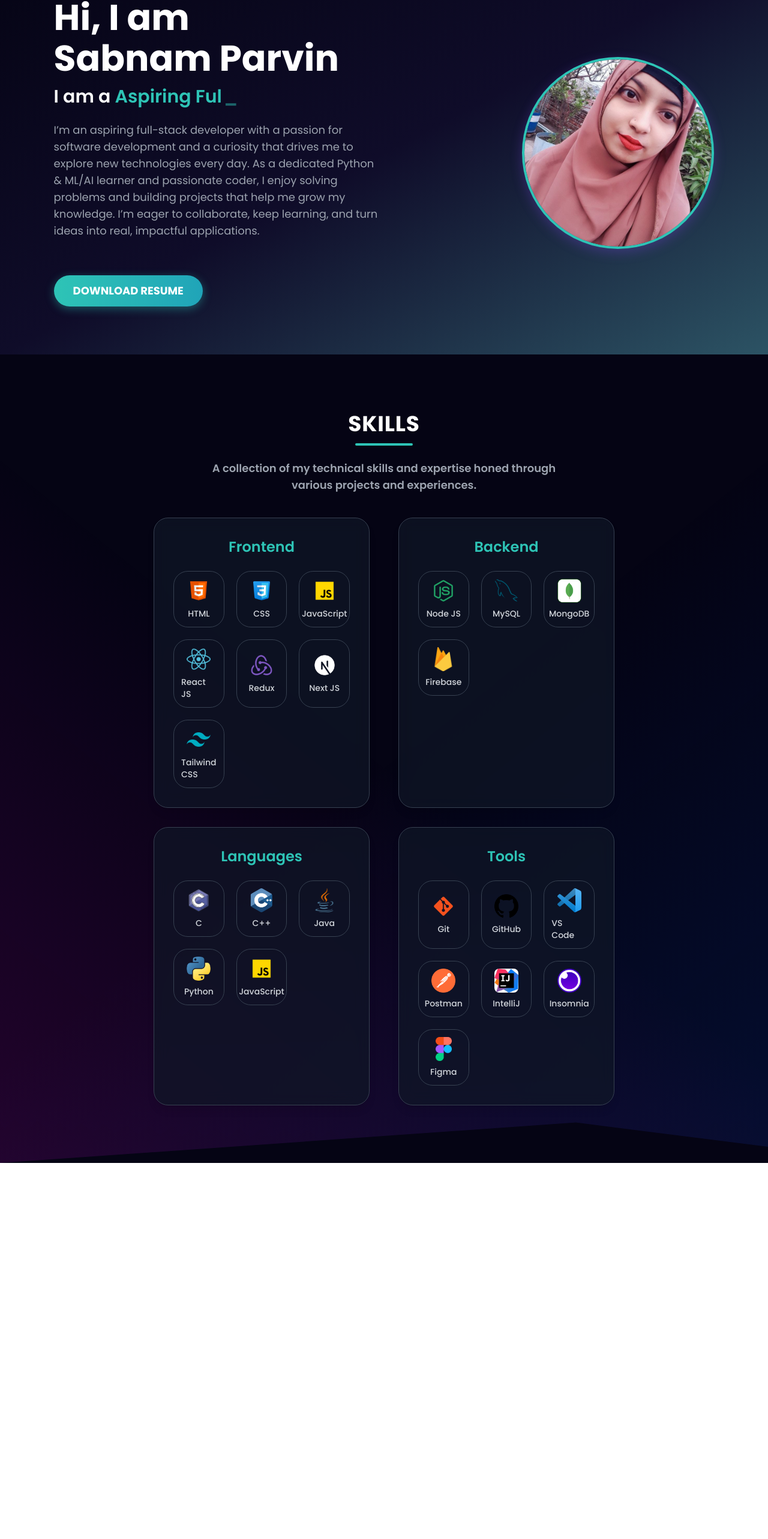
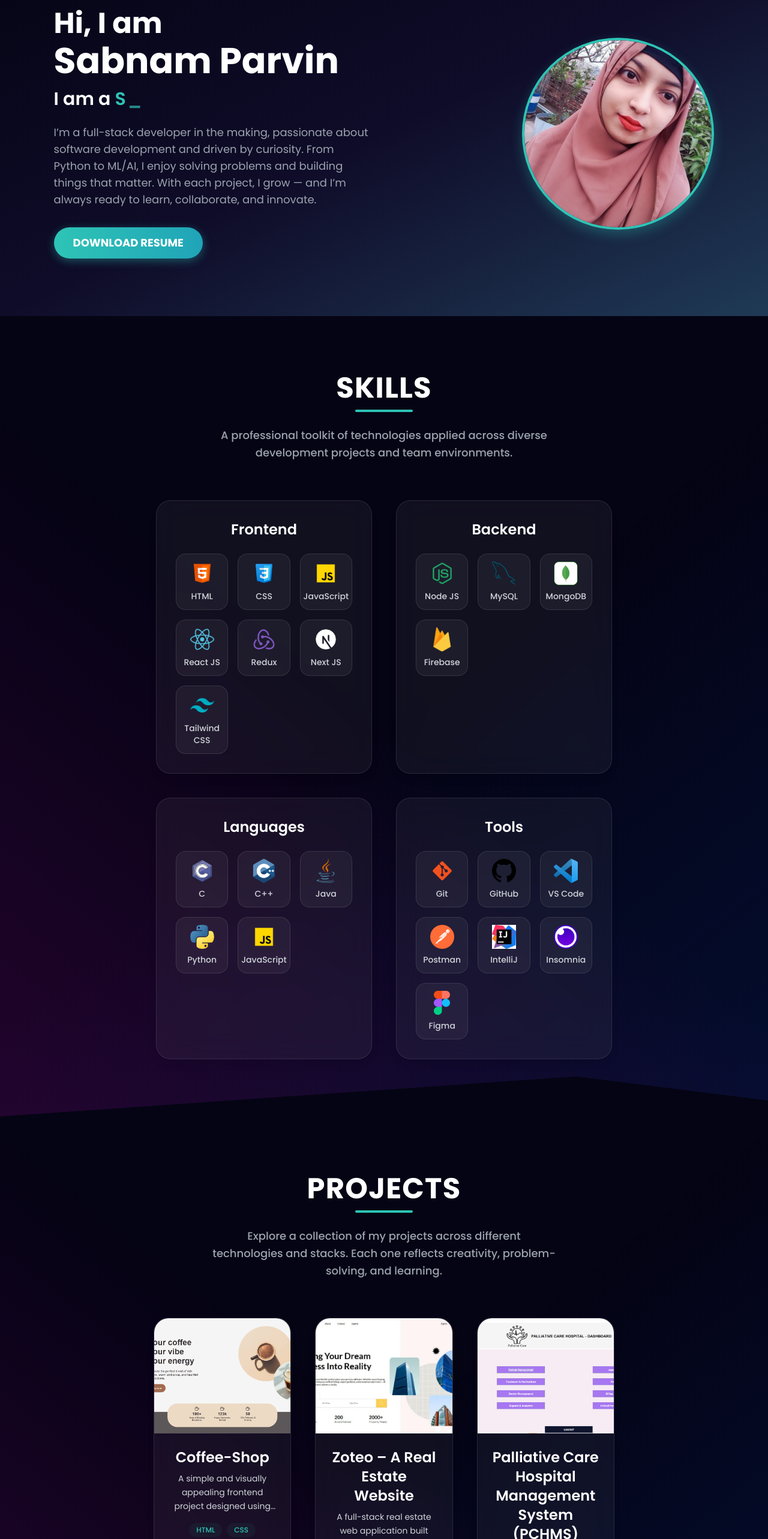
Before and after one commit to sabnamparvinbristy/portfolio, a React (Vite) app: page / in a window 1280 px wide. Shown: the part 161-2727 px from the top of the page at 60% size. Before the commit the page ends 2100 px from the top, so only its background shows below. Built offline with nearby package versions, Linux system fonts and the light colour scheme.

Commit message:
education section

```diff
--- a/src/components/About/About.jsx
+++ b/src/components/About/About.jsx
@@ -7,25 +7,21 @@ const About = () => {
   return (
     <section
       id="about"
-      className="py-20 px-[7vw] bg-gradient-to-br from-[#050414] via-[#0f0c29] to-[#2c5364] text-white"
+      className="py-24 px-[7vw] bg-gradient-to-br from-[#050414] via-[#0f0c29] to-[#1f3a56] text-white"
     >
-      <div className="flex flex-col-reverse md:flex-row justify-between items-center">
-        {/* Left side */}
-        <div className="md:w-1/2 text-center md:text-left mt-8 md:mt-0">
-          {/* Greeting */}
-          <h1 className="text-3xl sm:text-5xl md:text-6xl font-bold text-white mb-2 leading-tight">
+      <div className="flex flex-col-reverse md:flex-row items-center justify-between gap-12">
+        {/* Left Text Section */}
+        <div className="md:w-1/2 text-center md:text-left">
+          <h1 className="text-3xl sm:text-5xl font-bold mb-2 leading-tight">
             Hi, I am
           </h1>
-
-          {/* Name */}
-          <h2 className="text-4xl sm:text-5xl md:text-6xl font-bold text-white mb-4 leading-tight">
+          <h2 className="text-4xl sm:text-5xl md:text-6xl font-bold mb-4 text-white leading-tight">
             Sabnam Parvin
           </h2>
 
-          {/* Typing Effect */}
-          <h3 className="text-xl sm:text-2xl md:text-3xl font-semibold mb-4 text-[#2EC4B6] leading-tight">
+          <h3 className="text-xl sm:text-2xl md:text-3xl font-semibold mb-6 text-[#2EC4B6] leading-tight">
             <span className="text-white">I am a </span>
-            <span className="text-[#2EC4B6]">
+            <span>
               <Typewriter
                 words={[
                   "Aspiring Full-Stack Developer",
@@ -34,7 +30,7 @@ const About = () => {
                   "Passionate Coder",
                   "Tech Explorer",
                 ]}
-                loop={true}
+                loop
                 cursor
                 cursorStyle="_"
                 typeSpeed={100}
@@ -43,22 +39,19 @@ const About = () => {
               />
             </span>
           </h3>
-          {/* about me paragraph */}
-          <p className="text-base sm:text-lg md:text-lg text-gray-400 mb-10 mt-6 leading-relaxed">
-            I’m an aspiring full-stack developer with a passion for software
-            development and a curiosity that drives me to explore new
-            technologies every day. As a dedicated Python & ML/AI learner and
-            passionate coder, I enjoy solving problems and building projects
-            that help me grow my knowledge. I’m eager to collaborate, keep
-            learning, and turn ideas into real, impactful applications.
+
+          <p className="text-base sm:text-lg text-gray-400 leading-relaxed mb-8">
+            I’m a full-stack developer in the making, passionate about software
+            development and driven by curiosity. From Python to ML/AI, I enjoy
+            solving problems and building things that matter. With each project,
+            I grow — and I’m always ready to learn, collaborate, and innovate.
           </p>
-          {/* resume button */}
+
           <a
             href="https://drive.google.com/drive/u/3/folders/1OGgWgypJ56lMrbiBiQzyCr7MNhDRqWww"
             target="_blank"
             rel="noopener noreferrer"
-            className="inline-block text-white py-3 px-8 rounded-full mt-5 text-lg font-bold transition-all
-             duration-300 hover:scale-105"
+            className="inline-block py-3 px-8 rounded-full text-white font-bold text-lg transition-transform duration-300 hover:scale-105"
             style={{
               background: "linear-gradient(90deg, #2EC4B6, #20A4B8)",
               boxShadow: "0 4px 15px rgba(46, 196, 182, 0.4)",
@@ -68,25 +61,25 @@ const About = () => {
           </a>
         </div>
 
-        {/* right side */}
+        {/* Right Image Section */}
         <div className="md:w-1/2 flex justify-center md:justify-end">
           <Tilt
-            className="w-48 h-48 sm:w-64 sm:h-64 md:w-80 md:h-80 rounded-full border-4"
+            className="w-48 h-48 sm:w-64 sm:h-64 md:w-80 md:h-80 rounded-full"
             tiltMaxAngleX={10}
             tiltMaxAngleY={10}
-            perspective={900}
+            perspective={1000}
             scale={1.02}
-            transitionSpeed={700}
+            transitionSpeed={800}
             gyroscope={true}
             style={{
-              borderColor: "#2EC4B6",
-              boxShadow: "0 6px 20px rgba(130, 69, 236, 0.3)",
+              border: "4px solid #2EC4B6",
+              boxShadow: "0 8px 20px rgba(46, 196, 182, 0.3)",
             }}
           >
             <img
               src={profileImage}
               alt="Sabnam Parvin"
-              className="w-full h-full rounded-full object-cover"
+              className="w-full h-full object-cover rounded-full"
             />
           </Tilt>
         </div>
--- a/src/components/Education/Education.jsx
+++ b/src/components/Education/Education.jsx
@@ -1,10 +1,83 @@
-import React from 'react'
+import React from "react";
+import { education } from "../../constants";
 
-const Education= () => {
+const Education = () => {
   return (
-    <div>
+    <section
+      id="education"
+      className="py-24 px-[12vw] md:px-[7vw] lg:px-[16vw] font-sans bg-gradient-to-br from-[#050414] via-[#0f0c29] to-[#1f3a56] clip-path-custom-3 text-white"
+    >
+      {/* Section Title */}
+      <div className="text-center mb-20">
+        <h2 className="text-4xl md:text-5xl font-bold text-white tracking-wide">
+          EDUCATION
+        </h2>
+        <div className="w-24 h-1 bg-[#2EC4B6] mx-auto mt-4 rounded-full"></div>
+        <p className="text-gray-400 mt-6 text-lg font-medium max-w-2xl mx-auto leading-relaxed">
+          My academic path has helped me grow and learn. Below is a look at my education.
+        </p>
+      </div>
 
-    </div>
-  )
-}
-export default  Education
+      {/* Timeline */}
+      <div className="relative">
+        {/* Thinner Central Line */}
+        <div className="absolute sm:left-1/2 left-6 sm:translate-x-[-50%] -translate-x-1/2 w-[6px]
+        h-full bg-gradient-to-b from-[#2EC4B6]/40 to-white/10 rounded-full shadow-[0_0_12px_2px_rgba(46,196,182,0.12)] z-0"></div>
+
+        {education.map((edu, index) => {
+          const isLeft = index % 2 === 0;
+
+          return (
+            <div
+              key={edu.id}
+              className={`relative flex flex-col sm:flex-row items-center justify-${isLeft ? "start" : "end"} mb-20`}
+            >
+              {/* Timeline Dot */}
+              <div className="absolute sm:left-1/2 left-6 sm:translate-x-[-50%] translate-x-[-50%] bg-[#2EC4B6] border-[6px] border-white w-14 h-14 rounded-full z-10 shadow-lg flex justify-center items-center">
+                <img
+                  src={edu.img}
+                  alt={edu.school}
+                  className="w-full h-full object-cover rounded-full"
+                />
+              </div>
+
+              {/* Card */}
+              <div
+                className={`
+                  mt-10 sm:mt-0 w-full sm:max-w-md p-6 sm:p-8 rounded-3xl bg-white/5 backdrop-blur-xl border border-white/10
+                  shadow-[0_0_24px_3px_rgba(46,196,182,0.2)] hover:shadow-[#2EC4B6]/40 transition-all duration-300 ease-in-out
+                  ${isLeft ? "sm:ml-24 text-left" : "sm:ml-auto sm:mr-24 text-left"}
+                `}
+              >
+                <div className="flex items-center gap-6 mb-4">
+                  {/* School Logo */}
+                  <div className="w-20 h-16 rounded-lg overflow-hidden bg-white shadow-md">
+                    <img
+                      src={edu.img}
+                      alt={edu.school}
+                      className="w-full h-full object-cover"
+                    />
+                  </div>
+
+                  {/* Degree Info */}
+                  <div>
+                    <h3 className="text-xl font-semibold text-white mb-1">{edu.degree}</h3>
+                    <h4 className="text-sm text-gray-300">{edu.school}</h4>
+                    <p className="text-xs text-gray-500 mt-1">{edu.date}</p>
+                  </div>
+                </div>
+
+                {/* Description only, grade removed */}
+                <p className="text-sm text-gray-300 leading-relaxed">
+                  {edu.desc}
+                </p>
+              </div>
+            </div>
+          );
+        })}
+      </div>
+    </section>
+  );
+};
+
+export default Education;
--- a/src/components/Navbar/Navbar.jsx
+++ b/src/components/Navbar/Navbar.jsx
@@ -10,7 +10,7 @@ const Navbar = () => {
   const menuItems = [
     { id: "about", label: "About" },
     { id: "skills", label: "Skills" },
-    { id: "work", label: "Work" },
+    { id: "work", label: "Projects" },
     { id: "education", label: "Education" },
   ];
 
--- a/src/components/Skills/Skill.jsx
+++ b/src/components/Skills/Skill.jsx
@@ -8,22 +8,23 @@ const Skill = () => {
       id="skills"
       className="py-24 px-[12vw] md:px-[7vw] lg:px-[20vw] font-sans bg-skills-gradient clip-path-custom"
     >
-      {/* Section Title */}
-      <div className="text-center mb-10">
-        <h2 className="text-4xl font-bold text-white tracking-wide">SKILLS</h2>
-        <div className="w-24 h-1 bg-[#2EC4B6] mx-auto mt-3 rounded"></div>
-        <p className="text-gray-400 mt-6 text-lg font-semibold max-w-xl mx-auto">
-          A collection of my technical skills and expertise honed through various projects and experiences.
+      {/* Section Header */}
+      <div className="text-center mb-16">
+        <h2 className="text-4xl md:text-5xl font-bold text-white tracking-wide">SKILLS</h2>
+        <div className="w-24 h-1 bg-[#2EC4B6] mx-auto mt-3 rounded-full"></div>
+        <p className="text-gray-400 mt-6 text-lg font-medium max-w-xl mx-auto leading-relaxed">
+          A professional toolkit of technologies applied across diverse development projects and team environments.
         </p>
       </div>
 
-      <div className="flex flex-wrap justify-between gap-8">
+      {/* Skills Grid */}
+      <div className="flex flex-wrap justify-center gap-10">
         {SkillsInfo.map((category) => (
           <div
             key={category.title}
-            className="bg-gray-900 bg-opacity-70 backdrop-blur-md px-8 py-8 rounded-3xl border border-gray-700 shadow-lg flex-1 min-w-[280px] max-w-[360px]"
+            className="bg-white/5 backdrop-blur-xl border border-white/10 rounded-3xl shadow-lg p-8 flex-1 min-w-[280px] max-w-[360px] transition-all duration-300 hover:shadow-[#2EC4B6]/30"
           >
-            <h3 className="text-2xl font-semibold text-[#2EC4B6] mb-6 text-center">
+            <h3 className="text-2xl font-semibold text-white mb-6 text-center">
               {category.title}
             </h3>
 
@@ -31,25 +32,25 @@ const Skill = () => {
               tiltMaxAngleX={10}
               tiltMaxAngleY={10}
               perspective={800}
-              scale={1.03}
-              transitionSpeed={1500}
+              scale={1.02}
+              transitionSpeed={1200}
               gyroscope={true}
-              glareEnable={false} // no glare, keep it subtle
+              glareEnable={false}
             >
-              <div className="grid grid-cols-3 gap-5">
+              <div className="grid grid-cols-3 gap-4">
                 {category.skills.map((skill) => (
                   <div
                     key={skill.name}
-                    className="flex flex-col items-center justify-center space-y-2 bg-transparent border border-gray-700 rounded-3xl py-3 px-3 cursor-default select-none transition-transform duration-300 hover:scale-105"
+                    className="flex flex-col items-center justify-center space-y-2 border border-white/10 bg-white/5 rounded-2xl py-3 px-2 transition-transform duration-300 hover:scale-105 cursor-default"
                     title={skill.name}
                   >
                     <img
                       src={skill.logo}
                       alt={`${skill.name} logo`}
-                      className="w-10 h-10 object-contain rounded-lg"
+                      className="w-10 h-10 object-contain"
                       loading="lazy"
                     />
-                    <span className="text-sm text-gray-300 font-medium">
+                    <span className="text-sm text-gray-300 text-center font-medium">
                       {skill.name}
                     </span>
                   </div>
--- a/src/components/Work/Work.jsx
+++ b/src/components/Work/Work.jsx
@@ -1,10 +1,159 @@
-import React from 'react'
+import React, { useState, useEffect } from "react";
+import { projects } from "../../constants";
 
 const Work = () => {
+  const [selectedProject, setSelectedProject] = useState(null);
+  const [showModal, setShowModal] = useState(false);
+
+  useEffect(() => {
+    if (selectedProject) {
+      const timeout = setTimeout(() => setShowModal(true), 100);
+      return () => clearTimeout(timeout);
+    } else {
+      setShowModal(false);
+    }
+  }, [selectedProject]);
+
+  const handleOpenModal = (project) => {
+    setSelectedProject(project);
+  };
+
+  const handleCloseModal = () => {
+    setShowModal(false);
+    setTimeout(() => setSelectedProject(null), 300);
+  };
+
   return (
-    <div>
+    <section
+      id="work"
+      className="py-24 px-[12vw] md:px-[7vw] lg:px-[20vw] font-sans relative bg-skills-gradient clip-path-custom"
+    >
+      <div className="text-center mb-16">
+        <h2 className="text-4xl md:text-5xl font-bold text-white tracking-wide">PROJECTS</h2>
+        <div className="w-24 h-1 bg-[#2EC4B6] mx-auto mt-3 rounded-full"></div>
+        <p className="text-gray-400 mt-6 text-lg font-medium max-w-xl mx-auto leading-relaxed">
 
-    </div>
-  )
-}
-export default  Work
+          Explore a collection of my projects across different technologies
+          and stacks. Each one reflects creativity, problem-solving, and learning.
+        </p>
+      </div>
+
+      <div className="grid gap-10 grid-cols-1 md:grid-cols-2 lg:grid-cols-3">
+        {projects.map((project) => (
+          <div
+            key={project.id}
+            onClick={() => handleOpenModal(project)}
+            className="bg-white/5 backdrop-blur-xl border border-white/10 rounded-3xl shadow-lg hover:shadow-[#2EC4B6]/40 transition-all duration-300 transform hover:scale-105 cursor-pointer focus:outline-none"
+            tabIndex={0}
+            onKeyDown={(e) => e.key === "Enter" && handleOpenModal(project)}
+            role="button"
+            aria-label={`Open project ${project.title}`}
+          >
+            <img
+              src={project.image}
+              alt={project.title}
+              className="w-full h-48 object-cover rounded-t-3xl"
+              loading="lazy"
+            />
+            <div className="p-6">
+              <h3 className="text-2xl text-white font-semibold mb-2 text-center">{project.title}</h3>
+              <p className="text-gray-300 text-sm leading-relaxed line-clamp-3 text-center">
+                {project.description}
+              </p>
+              <div className="flex flex-wrap gap-2 justify-center mt-4">
+                {project.tags.map((tag, index) => (
+                  <span
+                    key={index}
+                    className="bg-[#1b1a2e] text-xs font-medium text-[#2EC4B6] rounded-full px-3 py-1"
+                  >
+                    {tag}
+                  </span>
+                ))}
+              </div>
+            </div>
+          </div>
+        ))}
+      </div>
+
+      {selectedProject && (
+        <div
+          className={`fixed inset-0 z-[9999] flex items-center justify-center bg-black bg-opacity-80 backdrop-blur-sm p-4 transition-opacity duration-300 ${
+            showModal ? "opacity-100" : "opacity-0 pointer-events-none"
+          }`}
+          aria-modal="true"
+          role="dialog"
+          aria-labelledby="modal-title"
+          aria-describedby="modal-description"
+          onClick={handleCloseModal}
+        >
+          <div
+            className="bg-[#1a1a2f] bg-opacity-95 backdrop-blur-md border border-gray-700 rounded-3xl shadow-2xl max-w-3xl w-full relative overflow-hidden animate-fade-in-up"
+            onClick={(e) => e.stopPropagation()}
+          >
+            <button
+              onClick={handleCloseModal}
+              className="absolute top-4 right-4 text-white text-3xl font-bold hover:text-[#2EC4B6] focus:outline-none"
+              aria-label="Close modal"
+            >
+              &times;
+            </button>
+
+            <div className="flex flex-col p-6 md:p-8">
+              <div className="w-full flex justify-center mb-6">
+                <img
+                  src={selectedProject.image}
+                  alt={selectedProject.title}
+                  className="rounded-xl shadow-lg max-h-72 object-contain"
+                />
+              </div>
+              <h3
+                id="modal-title"
+                className="text-3xl font-bold text-[#2EC4B6] mb-4 text-center"
+              >
+                {selectedProject.title}
+              </h3>
+              <p
+                id="modal-description"
+                className="text-gray-300 mb-6 text-center leading-relaxed"
+              >
+                {selectedProject.description}
+              </p>
+              <div className="flex flex-wrap gap-3 justify-center mb-6">
+                {selectedProject.tags.map((tag, index) => (
+                  <span
+                    key={index}
+                    className="bg-[#251f38] text-xs font-semibold text-[#2EC4B6] rounded-full px-3 py-1"
+                  >
+                    {tag}
+                  </span>
+                ))}
+              </div>
+              <div className="flex gap-6 justify-center flex-wrap">
+                <a
+                  href={selectedProject.github}
+                  target="_blank"
+                  rel="noopener noreferrer"
+                  className="bg-white/10 hover:bg-[#2EC4B6] text-white hover:text-black px-6 py-3 rounded-full text-sm font-semibold transition-all duration-300 min-w-[120px] text-center"
+                >
+                  View Code
+                </a>
+                {selectedProject.webapp && (
+                  <a
+                    href={selectedProject.webapp}
+                    target="_blank"
+                    rel="noopener noreferrer"
+                    className="bg-[#2EC4B6] hover:bg-[#1da79d] text-white px-6 py-3 rounded-full text-sm font-semibold transition-all duration-300 min-w-[120px] text-center"
+                  >
+                    View Live
+                  </a>
+                )}
+              </div>
+            </div>
+          </div>
+        </div>
+      )}
+    </section>
+  );
+};
+
+export default Work;
```
